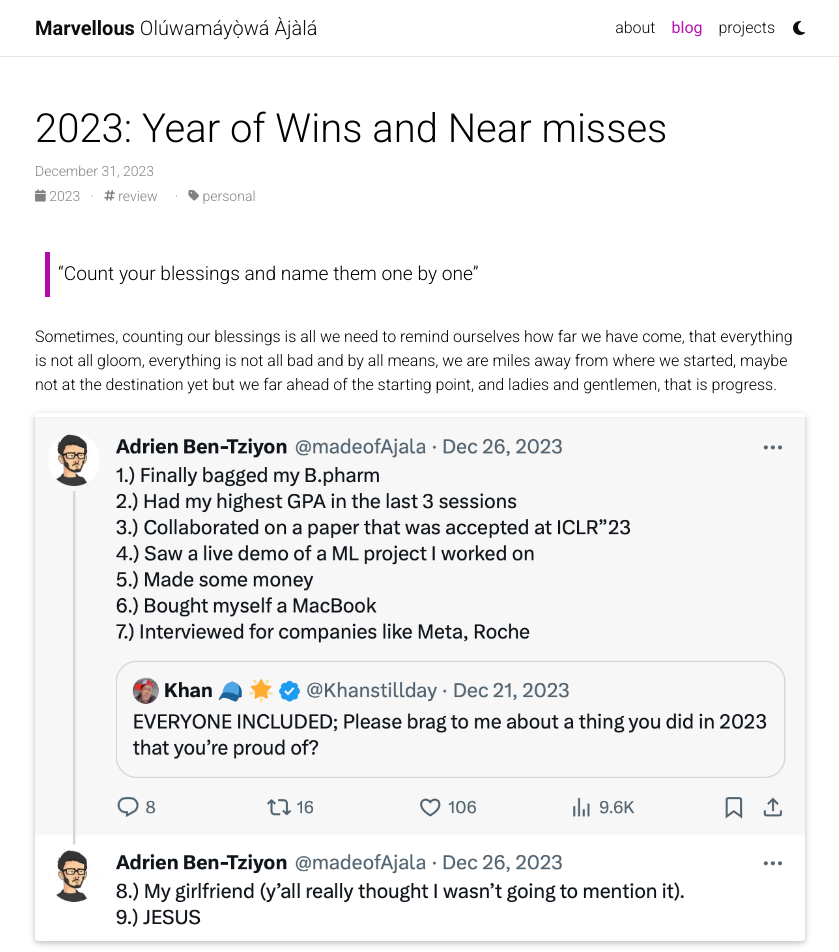
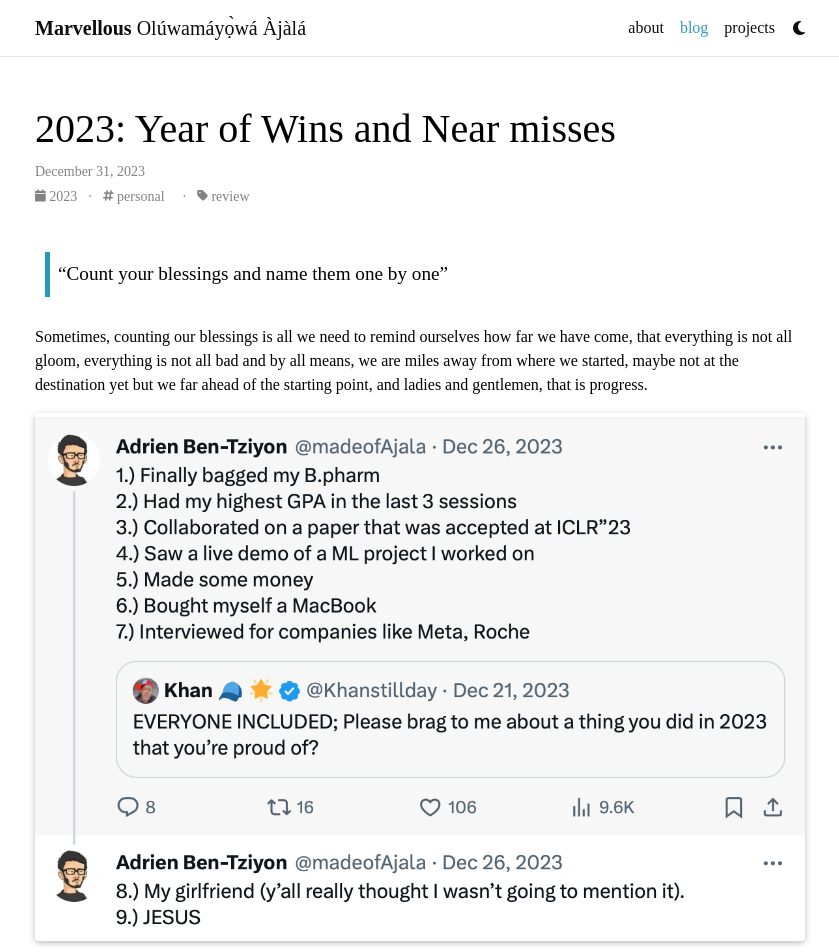
Before and after one commit to ajalamarvellous/ajalamarvellous.github.io, a Jekyll site: the page built from _posts/2023-12-31-year-review.md, in a window 1280 px wide and 1400 px high. Shown: the top 952 px of the window, without its empty margins (220-1059 px from the left). Built offline with Jekyll 4.4.1, drawn with Linux system fonts in a browser that asks for light colours; comment, search, counter and statistics services are not loaded; a style sheet for code colours, icons or effects is not loaded.

Commit message:
General theme update

```diff
--- a/_config.yml
+++ b/_config.yml
@@ -245,7 +245,7 @@
     tag: '/blog/tag/:name/'
     category: '/blog/category/:name/'
 
-display_tags: ['review', 'cheminformatics', 'AI', 'drug-discovery', 'faith'] # these tags will be displayed on the front page of your blog
+display_tags: ['personal', 'cheminformatics', 'AI', 'drug-discovery', 'faith'] # these tags will be displayed on the front page of your blog
 display_categories: ['blockquotes'] # these categories will be displayed on the front page of your blog
 
 # -----------------------------------------------------------------------------
@@ -334,9 +334,9 @@
 # Optional Features
 # -----------------------------------------------------------------------------
 
-enable_google_analytics:    True  # enables google analytics
+enable_google_analytics:    true  # enables google analytics
 enable_panelbear_analytics: false  # enables panelbear analytics
-enable_google_verification: false  # enables google site verification
+enable_google_verification: true  # enables google site verification
 enable_bing_verification:   false  # enables bing site verification
 enable_masonry:             true   # enables automatic project cards arrangement
 enable_math:                true   # enables math typesetting (uses MathJax)
--- a/_posts/2023-12-31-year-review.md
+++ b/_posts/2023-12-31-year-review.md
@@ -3,8 +3,8 @@
 title:  "2023: Year of Wins and Near misses"
 date: 2023-12-31 21:01:00
 description: yearly review
-tags: review
-categories: personal
+tags: personal
+categories: review
 thumbnail: assets/img/9.jpg
 ---
 
--- a/_sass/_base.scss
+++ b/_sass/_base.scss
@@ -17,6 +17,8 @@
 span,
 strong {
   color: var(--global-text-color);
+  font-family: 'Times New Roman', Times, serif;
+  font-weight: lighter;
 }
 
 hr {
--- a/_sass/_themes.scss
+++ b/_sass/_themes.scss
@@ -7,8 +7,8 @@
   --global-code-bg-color: #{$code-bg-color-light};
   --global-text-color: #{$black-color};
   --global-text-color-light: #{$grey-color};
-  --global-theme-color: #{$purple-color};
-  --global-hover-color: #{$purple-color};
+  --global-theme-color: #{$cyan-color};
+  --global-hover-color: #{$cyan-color};
   --global-hover-text-color: #{$white-color};
   --global-footer-bg-color: #{$grey-color-dark};
   --global-footer-text-color: #{$grey-color-light};
```
Also changed, not shown: _pages/about.md (+4 -3 lines), _posts/2024-07-18-In-pursuit-of-happiness.md (+3 -3 lines).
